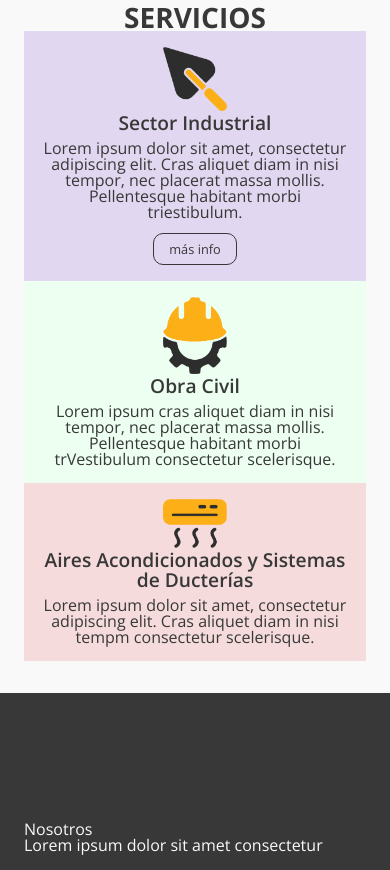
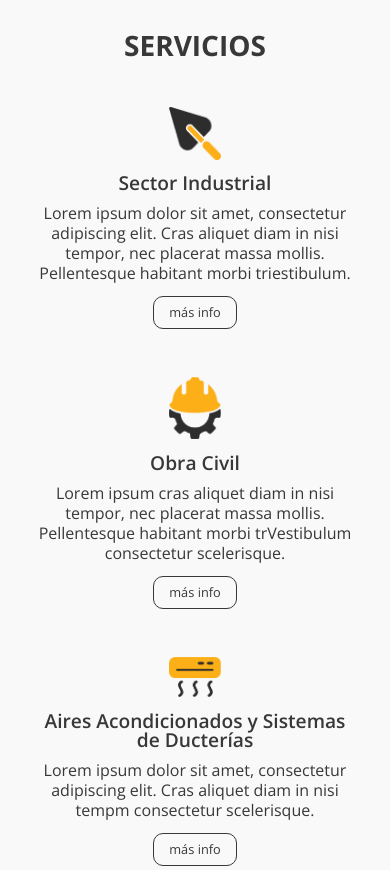
Before and after one commit to miltonzini/sencillostudio, a plain HTML site: page temp/process/SIPA/landing/index.html in a window 390 px wide. Shown: the part 873-1743 px from the top of the page. Drawn offline with nearby package versions, Linux system fonts and the light colour scheme; files whose address does not match are found by name.

Commit message:
update process/SIPA/landing - servicios
Global:
line heights

Section
-media queries

```diff
--- a/temp/process/SIPA/landing/index.html
+++ b/temp/process/SIPA/landing/index.html
@@ -92,11 +92,17 @@
 					<img src="../img/misc/sipa-obra-civil.png" alt="SIPA - Obra Civil">
 					<h3>Obra Civil</h3>
 					<p>Lorem ipsum cras aliquet diam in nisi tempor, nec placerat massa mollis. Pellentesque habitant morbi trVestibulum consectetur scelerisque.</p>
+					<div class="btn-wrapper">
+						<a href="#" class="btn">más info</a>
+					</div>
 				</div>
 				<div class="card card-3">
 					<img src="../img/misc/sipa-refrigeracion.png" alt="SIPA - Aires Acondicionados y Sistemas de Ducterías">
 					<h3>Aires Acondicionados y Sistemas de Ducterías</h3>
 					<p>Lorem ipsum dolor sit amet, consectetur adipiscing elit. Cras aliquet diam in nisi tempm consectetur scelerisque.</p>
+					<div class="btn-wrapper">
+						<a href="#" class="btn">más info</a>
+					</div>
 				</div>
 			</div>
 
--- a/temp/process/SIPA/landing/sass/_global.sass
+++ b/temp/process/SIPA/landing/sass/_global.sass
@@ -18,10 +18,12 @@ html
 .body
     margin: 0
     padding: 0
-    line-height: 1.3
 
     &.noscroll
         overflow: hidden
+
+p, h1, h2
+    line-height: 1.25rem
 
 a, a:visited, a:hover
     text-decoration: none
@@ -38,7 +40,8 @@ h2.title
     text-align: center
     font-weight: bold
     text-transform: uppercase
-    font-size: 1.75rem
+    font-size: 1.75em
+    margin-bottom: 1em
 
 .btn-wrapper
     display: flex
@@ -51,11 +54,10 @@ h2.title
         border-radius: 10px
         border: 1px solid $theme-dark2
         transition: all 500ms ease
-
         &:hover
-            //border-color: $theme-primary
-            color: $white
-            background-color: $theme-dark2
+            font-weight: bold
+            //color: $white
+            //background-color: $theme-dark2
 
 
 .row
--- a/temp/process/SIPA/landing/sass/_servicios.sass
+++ b/temp/process/SIPA/landing/sass/_servicios.sass
@@ -1,6 +1,6 @@
 section#servicios
-    padding-top: 2em
-    padding-bottom: 2em
+    padding-top: 4em
+    padding-bottom: 3em
     background-color: $theme-soft
     color: $theme-dark2
 
@@ -10,8 +10,6 @@ section#servicios
         @include breakpoint-up(medium)
             display: grid
             grid-template-columns: repeat(3, 1fr)
-            background-color: red
-            //flex-direction: row
         @include breakpoint-down(small)
             display: flex
             flex-direction: column
@@ -19,18 +17,25 @@ section#servicios
         .card
             text-align: center
             padding: 1rem
+            @include breakpoint-down(small)
+                padding: 1.5em 0.5em
             &-1
-                background-color: #e1d7f0
+                //background-color: #e1d7f0
             &-2
-                background-color: #ecfff1
+                //background-color: #ecfff1
             &-3
-                background-color: #f5dbdb
+                //background-color: #f5dbdb
 
             img
-                width: 4rem
+                width: 4em
                 max-width: 100%
+                @include breakpoint-down(medium)
+                    width: 3.5em
+                @include breakpoint-down(small)
+                    width: 3.3em
 
             h3
                 font-size: 1.2rem
                 font-weight: 600
-                margin-bottom: 0.5rem
+                margin-top: 0.7rem
+                margin-bottom: 0.7rem
```
Also changed, not shown: temp/process/SIPA/landing/css/sencillo.css.
